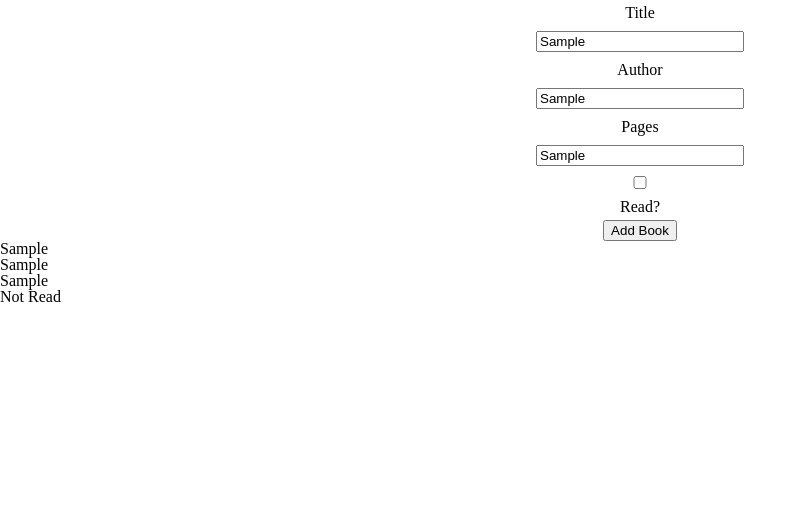
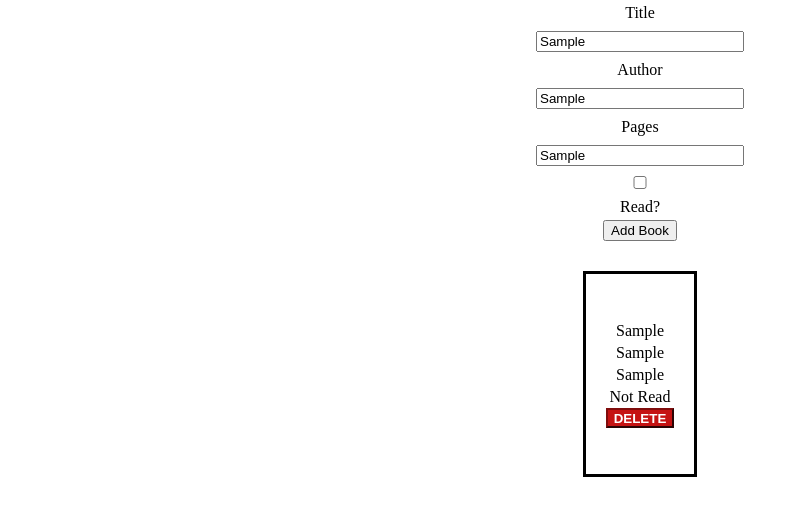
Before and after one commit to lufere/library, a plain HTML site: page index.html in a window 1280 px wide. Both pictures are taken after typing "Sample", "Sample", "Sample" into the empty fields and a click on the button "Add Book". Shown: the whole page, without its empty margins (0-807 px from the left). Drawn offline with Linux system fonts and the light colour scheme.

Commit message:
Added a delete button to eliminate the book selected

```diff
--- a/css/style.css
+++ b/css/style.css
@@ -11,3 +11,34 @@
 .inputBox{
     width: 200px;
 }
+
+#books{
+    margin-top: 30px;
+    display:flex;
+    flex-wrap: wrap;
+    justify-content: center;
+}
+
+.aBook{
+    display:flex;
+    flex-direction: column;
+    align-items: center;
+    justify-content: center;
+    border: solid;
+    padding: 0 20px;
+    margin: 0 5px;
+    width: auto;
+    height: 200px;
+}
+
+.aBook p{
+    margin: 3px 0;
+}
+
+.delBtn{
+    height: 20px;
+    background-color: rgb(197, 19, 19);
+    border-color: rgb(128, 13, 13);
+    font-weight: bold;
+    color: white;
+}
--- a/script.js
+++ b/script.js
@@ -3,11 +3,7 @@ function Book(title, author, pages, read){
     this. author = author;
     this.pages = pages;
     this.read = read;
-    // let readStat = "";
-    // if (read) readStat = "already read";
-    // if (!read) readStat = "not read yet";
     this.info = function(){
-    //return this.title + " by " + this.author + ", " + this.pages + " pages, " + readStat;
     }
 }
 var title="";
@@ -34,17 +30,34 @@ function render(){
     authorP.innerHTML = library[library.length-1].author;
     var pagesP = document.createElement("p");
     pagesP.innerHTML = library[library.length-1].pages;
+    var readP = document.createElement("p");
     var bookDiv = document.createElement("div");
-    var readP = document.createElement("p");
+    bookDiv.setAttribute("data-index",library.length-1);
+    var delBtn = document.createElement("button");
+    delBtn.classList.add("delBtn");
+    delBtn.innerHTML = "DELETE";
+    bookDiv.classList.add("aBook");
     library[library.length-1].read ? readP.innerHTML = "Read" : readP.innerHTML = "Not Read";
     bookDiv.appendChild(titleP);
     bookDiv.appendChild(authorP);
     bookDiv.appendChild(pagesP);
     bookDiv.appendChild(readP);
+    bookDiv.appendChild(delBtn);
     container.appendChild(bookDiv);
+    deleteButton();
 }
 
 const btn = document.querySelector('#btn');
 btn.addEventListener('click', function(e) {
     input();
 })
+
+function deleteButton(){
+    document.querySelectorAll(".delBtn").forEach(function(e){
+        e.addEventListener('click',function(_e){
+            var parentDiv = this.parentElement;
+            //alert (parentDiv.dataset.index);
+            parentDiv.remove();
+        })
+    })
+}
```
